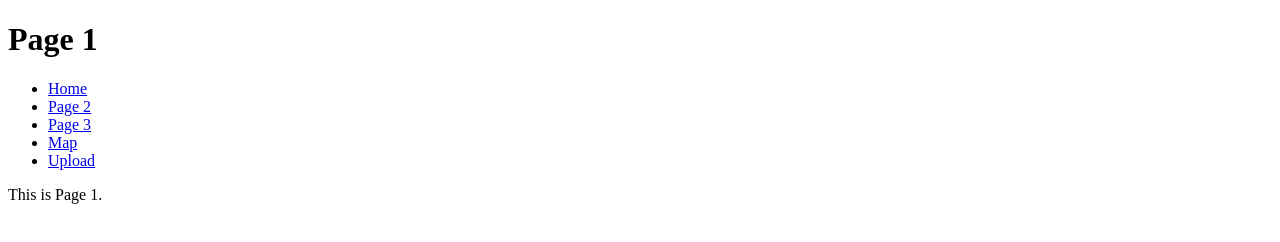
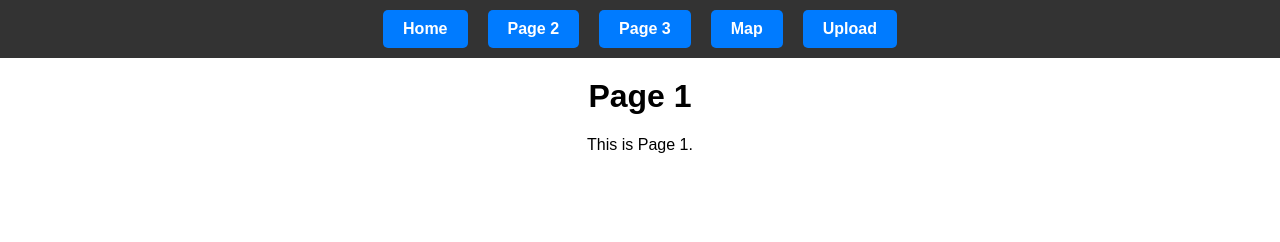
Before and after one commit to anonymousapparation/themetropolitanspectre, a plain HTML site: page 1.html in a window 1280 px wide. Drawn offline with Linux system fonts and the light colour scheme.

Commit message:
Update 1.html

```diff
--- a/1.html
+++ b/1.html
@@ -4,9 +4,50 @@
     <meta charset="UTF-8">
     <meta name="viewport" content="width=device-width, initial-scale=1.0">
     <title>Page 1</title>
+    <style>
+        body {
+            font-family: Arial, sans-serif;
+            margin: 0;
+            padding: 0;
+        }
+        nav {
+            background-color: #333;
+            padding: 10px 0;
+            text-align: center;
+        }
+        nav ul {
+            list-style-type: none;
+            margin: 0;
+            padding: 0;
+            display: flex;
+            justify-content: center;
+        }
+        nav ul li {
+            margin: 0 10px;
+        }
+        nav ul li a {
+            text-decoration: none;
+            color: white;
+            background-color: #007bff;
+            padding: 10px 20px;
+            border-radius: 5px;
+            display: inline-block;
+            font-weight: bold;
+        }
+        nav ul li a:hover {
+            background-color: #0056b3;
+        }
+        h1 {
+            text-align: center;
+            margin-top: 20px;
+        }
+        p {
+            text-align: center;
+            margin: 20px;
+        }
+    </style>
 </head>
 <body>
-    <h1>Page 1</h1>
     <nav>
         <ul>
             <li><a href="index.html">Home</a></li>
@@ -16,6 +57,7 @@
             <li><a href="upload.html">Upload</a></li>
         </ul>
     </nav>
+    <h1>Page 1</h1>
     <p>This is Page 1.</p>
 </body>
 </html>
```
